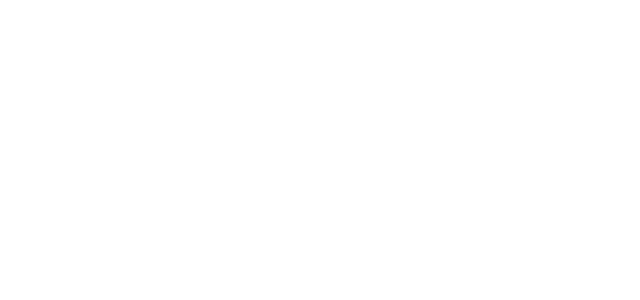
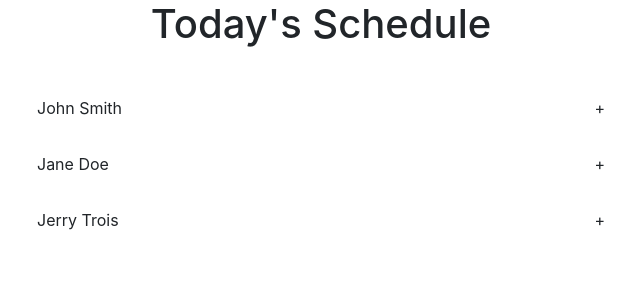
Before and after one commit to alsharmani1/simpleRis, a React (Create React App) app in the folder client/: page /schedule in a window 1280 px wide. Shown: the top 300 px of the page, without its empty margins (319-959 px from the left). Built offline with nearby package versions, Linux system fonts and the light colour scheme.

Commit message:
Added Schedule

```diff
--- a/client/src/App.js
+++ b/client/src/App.js
@@ -1,14 +1,15 @@
 import React from "react";
 import {BrowserRouter as Router, Route, Switch} from 'react-router-dom'
 import Login from "./components/Login";
+import Schedule from "./components/schedule";
 
 const App = (props) => {
   return <Router>
     <Switch>
       {/* <Route exact path="/login" component="" /> */}
       <Route exact path="/login" component={Login} />
-      {/* <Route exact path="/" component="" />
-      <Route exact path="/" component="" />
+      { <Route exact path="/schedule" component={Schedule} />
+      /* <Route exact path="/" component="" />
       <Route exact path="/" component="" />
       <Route exact path="/" component="" /> */}
     </Switch>
--- /dev/null
+++ b/client/src/assests/css/Accordion.css
@@ -0,0 +1,44 @@
+* {
+    margin: 0;
+    padding: 0;
+    box-sizing: border-box;
+  }
+
+  body {
+    font-family: Verdana, Geneva, Tahoma, sans-serif;
+    font-size: 20px;
+  }
+
+  h1 {
+    text-align: center;
+    margin: 2rem 0 4rem 0;
+  }
+
+  .accordion {
+    max-width: 600px;
+    margin: 2rem auto;
+  }
+
+  .accordion-title {
+    display: flex;
+    flex-direction: row;
+    justify-content: space-between;
+    cursor: pointer;
+  }
+
+  .accordion-title:hover {
+    background-color: #c9d0d1;
+  }
+
+  .accordion-title,
+  .accordion-content {
+    padding: 1rem;
+  }
+
+  .accordion-content {
+    background-color: #c9d0d1;
+  }
+
+    .accordion {
+      width: 90%;
+    }
--- /dev/null
+++ b/client/src/components/Accordion.js
@@ -0,0 +1,18 @@
+import React, { useState } from 'react';
+import "../assests/css/Accordion.css"
+
+const Accordion = ({ title, content }) => {
+  const [isActive, setIsActive] = useState(false);
+
+  return (
+    <div className="accordion-item">
+      <div className="accordion-title" onClick={() => setIsActive(!isActive)}>
+        <div>{title}</div>
+        <div>{isActive ? '-' : '+'}</div>
+      </div>
+      {isActive && <div className="accordion-content">{content}</div>}
+    </div>
+  );
+};
+
+export default Accordion;
--- /dev/null
+++ b/client/src/components/schedule.js
@@ -0,0 +1,32 @@
+import React from 'react';
+import Accordion from './Accordion';
+
+const Schedule = () => {
+  const accordionData = [
+    {
+      title: 'John Smith',
+      content: `PA-578548   Dr. Willam Barr    9:00 A.M.    01/01/20XX`
+    },
+    {
+      title: 'Jane Doe',
+      content: `PA-789632   Dr. Harry Rosen    12:00 P.M.   01/01/20XX`
+    },
+    {
+      title: 'Jerry Trois',
+      content: `PA-963852   Dr. Elena Robins   1:00 P.M.    01/01/20XX`
+    }
+  ];
+
+  return (
+    <div>
+      <h1>Today's Schedule</h1>
+      <div className="accordion">
+        {accordionData.map(({ title, content }) => (
+          <Accordion title={title} content={content} />
+        ))}
+      </div>
+    </div>
+  );
+};
+
+export default Schedule;
```
